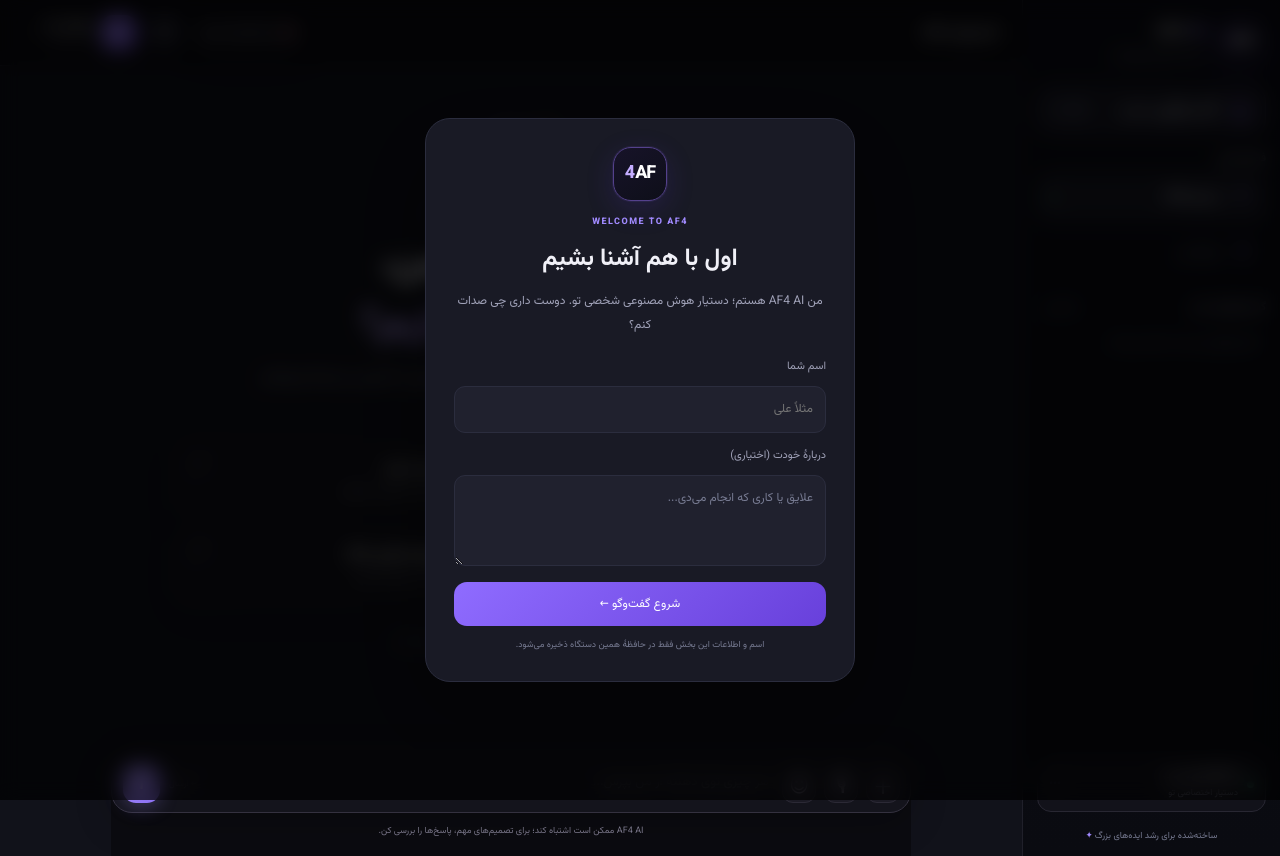
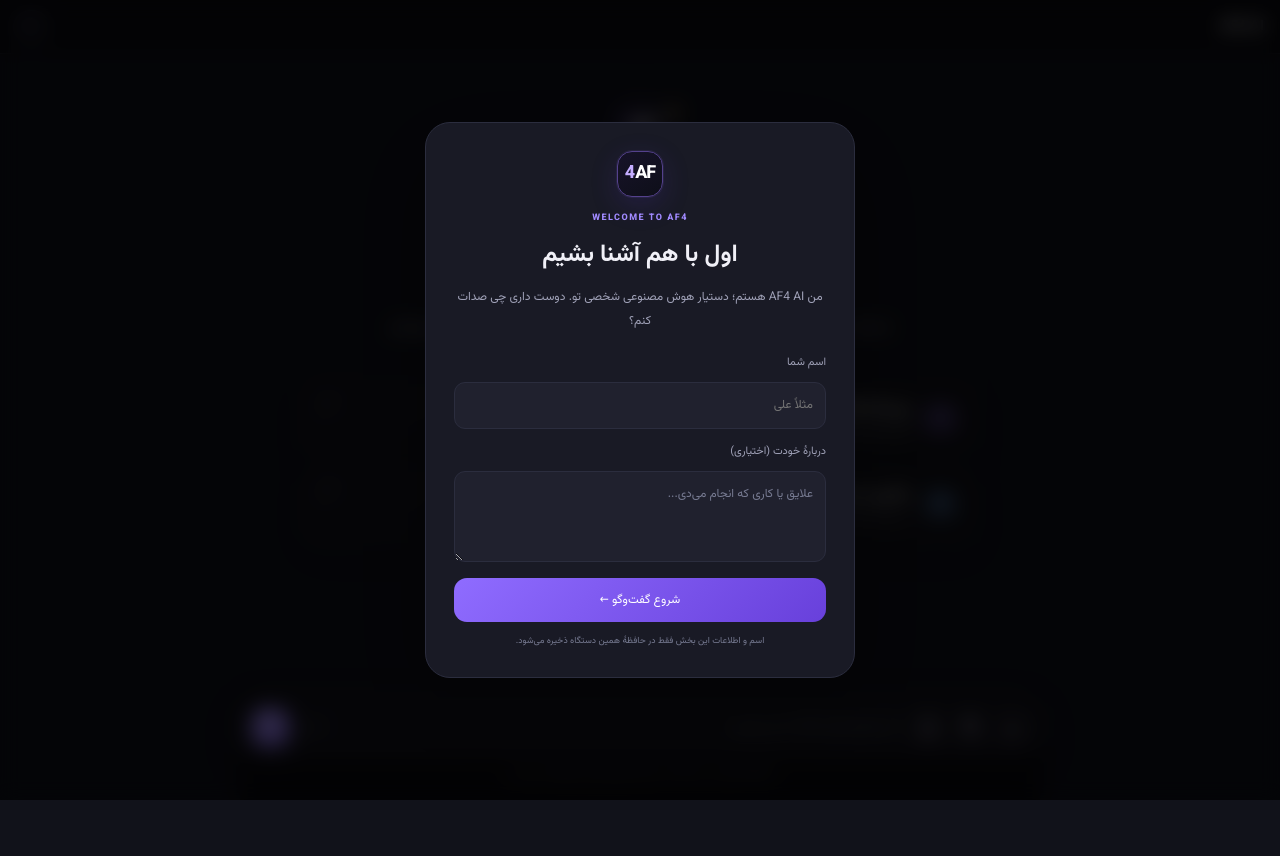
Before and after one commit to faravani1234-boop/AF4-AI, a website: page index.html in a window 1280 px wide. After the commit the page ends 800 px from the top, so only its background shows below. Drawn offline with Linux system fonts and the light colour scheme; no server answers.

Commit message:
Refine AF4 into a single-screen mobile chat layout

```diff
--- a/styles.css
+++ b/styles.css
@@ -176,3 +176,30 @@ body{background:var(--bg);-webkit-font-smoothing:antialiased}
 @media(max-width:520px){.sticker-tray{gap:4px;padding:8px}.sticker-choice img{max-width:78px}.chat-sticker{width:150px}}
 
 .memory-nudge{display:flex;align-items:center;justify-content:space-between;gap:12px;max-width:680px;margin:12px auto;padding:12px 14px;border:1px solid rgba(160,115,255,.35);border-radius:15px;background:rgba(125,75,230,.09);color:var(--text,#f3f0ff);font-size:13px;line-height:1.8}.memory-nudge[hidden]{display:none!important}.memory-nudge button{flex:0 0 auto;border:1px solid rgba(160,115,255,.4);border-radius:10px;padding:8px 11px;background:rgba(140,90,255,.16);color:inherit;font:inherit;cursor:pointer}
+
+
+/* AF4 AI: immersive single-screen chat requested for the Android app. */
+@media (min-width:0px){
+  .sidebar{display:none!important}
+  .app-shell{display:block!important;min-height:100dvh;height:100dvh;overflow:hidden}
+  .main-panel{width:100%!important;min-width:0!important;height:100dvh;min-height:0}
+  .topbar{height:54px;padding:0 16px;justify-content:space-between}
+  .topbar-start{min-width:0}
+  .menu-button,.breadcrumb>span,.crumb-divider,.settings-button,.profile-chip,.connection-pill,.installButton{display:none!important}
+  .breadcrumb{font-size:14px}
+  .breadcrumb:after{content:"AF4 AI";font-weight:750;letter-spacing:.2px;color:var(--text)}
+  .breadcrumb strong{display:none}
+  .topbar-actions{gap:6px}
+  .theme-button{display:flex!important;width:34px;height:34px;min-width:34px;align-items:center;justify-content:center;border-radius:50%;font-size:16px}
+  .chat-area{height:calc(100dvh - 54px - 116px);min-height:0;overflow-y:auto;padding-top:14px;padding-bottom:12px}
+  .welcome{padding:16px 0 12px}
+  .welcome-brand{margin-bottom:10px}
+  .welcome-logo{width:46px;height:46px;border-radius:15px}
+  .welcome h1{font-size:clamp(24px,5vw,34px);margin:8px 0}
+  .welcome-copy{font-size:12px}
+  .suggestions{margin-top:17px}
+  .composer-wrap{height:116px;box-sizing:border-box;padding-top:10px;padding-bottom:max(12px,env(safe-area-inset-bottom));}
+  .composer{width:100%;}
+  .settings-panel{display:none!important}
+  #mobileScrim,.sidebar.open{display:none!important}
+}
```
